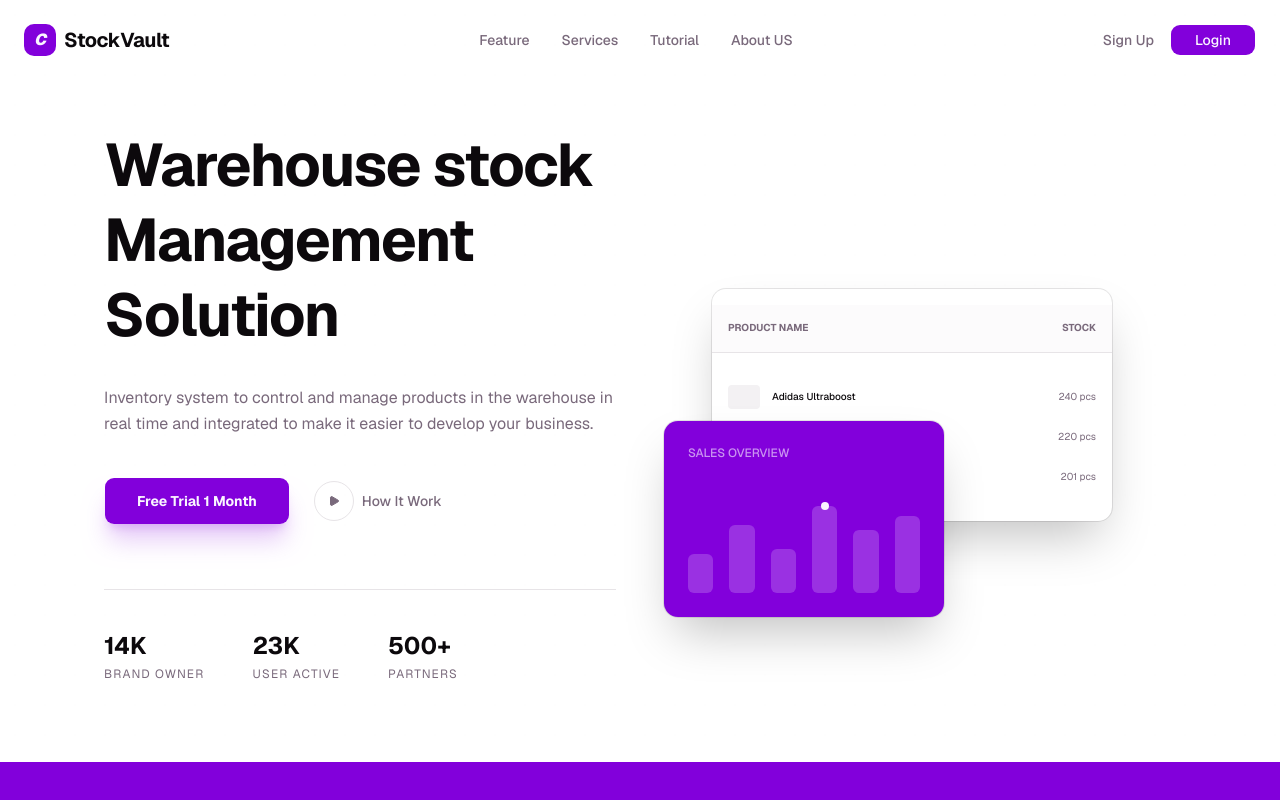
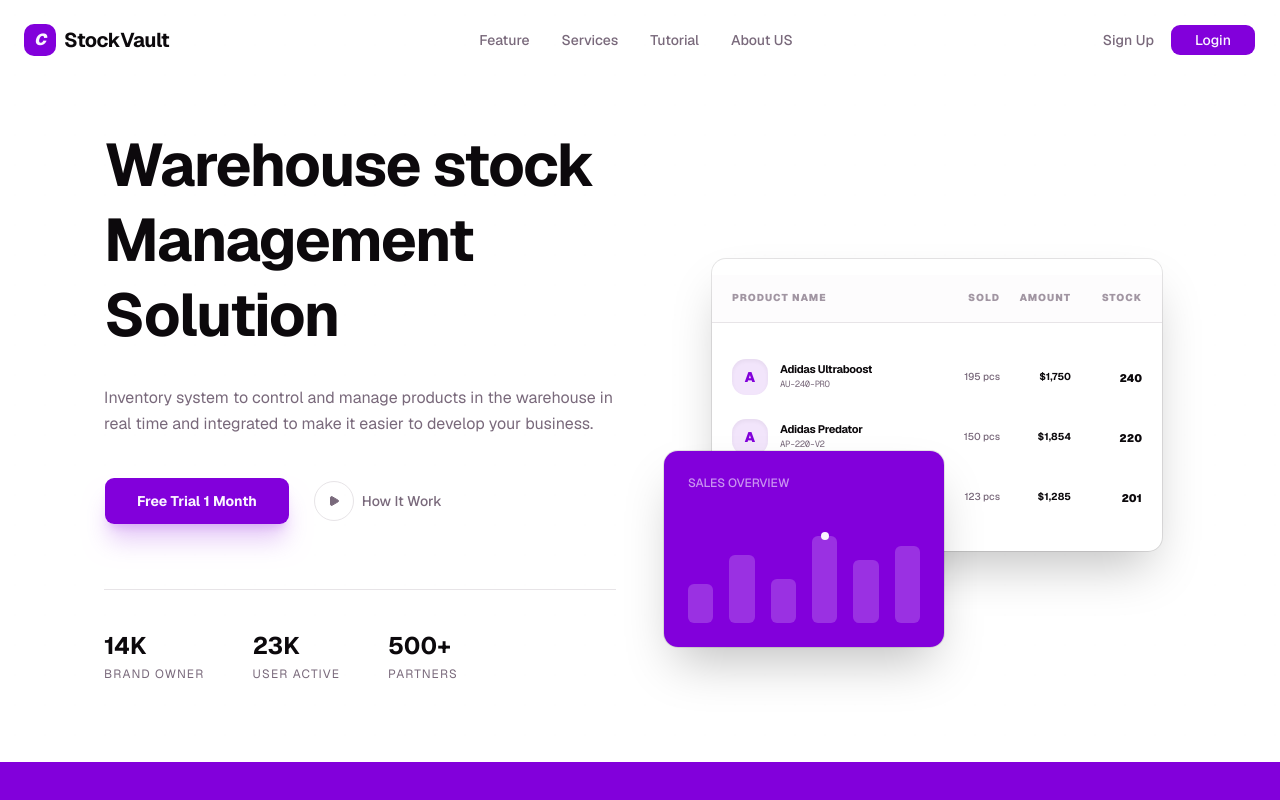
Before and after one commit to dikie001/mizani-systems--inventory-tracker-, a Next.js app: page / in a window 1280 px wide. Shown: the top 800 px of the page. Built offline with nearby package versions, Linux system fonts and the light colour scheme.

Commit message:
feat: implement landing page with hero, advantages, and partner sections

```diff
--- a/app/page.tsx
+++ b/app/page.tsx
@@ -114,23 +114,34 @@ function HeroSection() {
 
         <div className="relative hidden lg:block">
           <div className="relative animate-float translate-x-12">
-             <Card className="bg-card border-border shadow-2xl rounded-xl overflow-hidden w-[400px]">
-                <div className="p-4 border-b flex items-center justify-between bg-muted/30">
-                   <div className="text-[10px] font-bold text-muted-foreground uppercase">Product Name</div>
-                   <div className="text-[10px] font-bold text-muted-foreground uppercase">Stock</div>
+             <Card className="bg-card border-border shadow-2xl rounded-xl overflow-hidden w-[450px]">
+                <div className="px-5 py-4 border-b grid grid-cols-6 gap-4 bg-muted/20">
+                   <div className="col-span-3 text-[10px] font-black text-muted-foreground/70 uppercase tracking-widest">Product Name</div>
+                   <div className="col-span-1 text-right text-[10px] font-black text-muted-foreground/70 uppercase tracking-widest">Sold</div>
+                   <div className="col-span-1 text-right text-[10px] font-black text-muted-foreground/70 uppercase tracking-widest">Amount</div>
+                   <div className="col-span-1 text-right text-[10px] font-black text-muted-foreground/70 uppercase tracking-widest">Stock</div>
                 </div>
-                <div className="p-4 space-y-4">
+                <div className="p-5 space-y-6">
                    {[
-                     { name: "Adidas Ultraboost", stock: "240 pcs", amount: "$1750" },
-                     { name: "Adidas Predator", stock: "220 pcs", amount: "$1854" },
-                     { name: "Nike Air Force 1", stock: "201 pcs", amount: "$1285" },
+                     { name: "Adidas Ultraboost", sku: "AU-240-PRO", sold: "195", amount: "$1,750", stock: "240" },
+                     { name: "Adidas Predator", sku: "AP-220-V2", sold: "150", amount: "$1,854", stock: "220" },
+                     { name: "Nike Air Force 1", sku: "NA-201-CLR", sold: "123", amount: "$1,285", stock: "201" },
                    ].map((item, i) => (
-                     <div key={i} className="flex items-center justify-between">
-                       <div className="flex items-center gap-3">
-                         <div className="h-6 w-8 bg-muted rounded" />
-                         <span className="text-[10px] font-medium text-foreground">{item.name}</span>
+                     <div key={i} className="grid grid-cols-6 gap-4 items-center group cursor-default">
+                       <div className="col-span-3 flex items-center gap-3">
+                         <div className="h-9 w-9 bg-primary/10 rounded-xl flex items-center justify-center text-primary font-black text-sm shadow-inner transition-transform group-hover:scale-105">
+                           {item.name.charAt(0)}
+                         </div>
+                         <div className="min-w-0">
+                           <div className="text-[11px] font-bold text-foreground truncate tracking-tight">{item.name}</div>
+                           <div className="text-[9px] font-mono text-muted-foreground tracking-tighter uppercase">{item.sku}</div>
+                         </div>
                        </div>
-                       <div className="text-[10px] text-muted-foreground">{item.stock}</div>
+                       <div className="col-span-1 text-right text-[10px] font-medium text-muted-foreground">{item.sold} pcs</div>
+                       <div className="col-span-1 text-right text-[10px] font-bold text-foreground">{item.amount}</div>
+                       <div className="col-span-1 text-right">
+                         <span className="text-[11px] font-black text-foreground">{item.stock}</span>
+                       </div>
                      </div>
                    ))}
                 </div>
```
